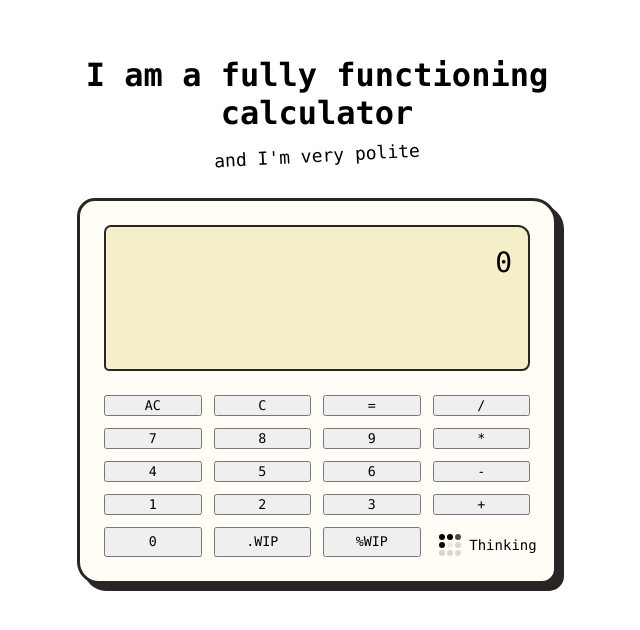
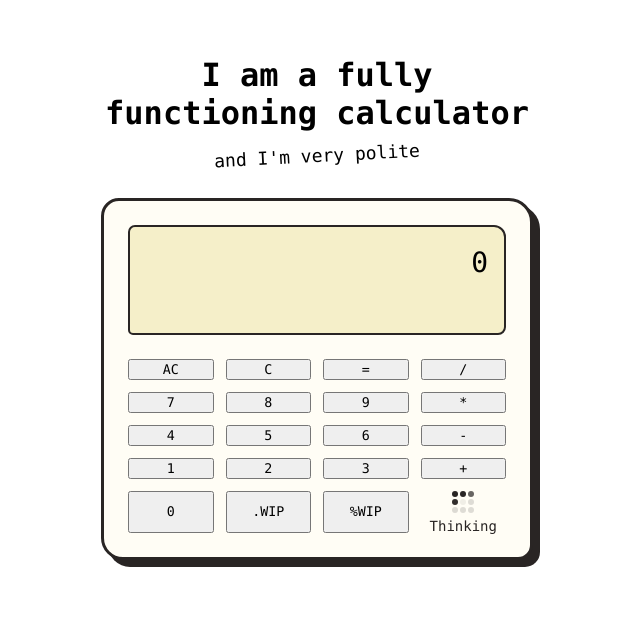
Before and after one commit to zaxiao/fully-functioning-calculator, a React (Vite) app in the folder client/: page / in a window 1280 px wide. Shown: the top 630 px of the page, without its empty margins (323-963 px from the left). Built offline with nearby package versions, Linux system fonts and the light colour scheme.

Commit message:
Fixing thinking button

```diff
--- a/client/src/App.css
+++ b/client/src/App.css
@@ -50,9 +50,32 @@
 }
 
 .keypad .thinking-button {
+  appearance: none;
   background: transparent;
+  color: #292524;
   border: none;
   box-shadow: none;
+  padding: 0;
+  min-width: 0;
+
+  display: flex;
+  align-items: center;
+  justify-content: center;
+}
+
+.thinking-button .lattice-loader {
+  flex-direction: column;
+  gap: 6px;
+  max-width: 100%;
+}
+
+.thinking-button .lattice-loader__label {
+  max-width: 100%;
+}
+
+.thinking-button .lattice-loader__text {
+  white-space: normal;
+  overflow-wrap: anywhere;
 }
 
 .keypad .thinking-button:hover,
--- a/client/src/index.css
+++ b/client/src/index.css
@@ -1,3 +1,7 @@
+* {
+  box-sizing: border-box;
+}
+
 :root {
   font-family: 'JetBrainsMono Nerd Font', 'JetBrains Mono', 'SFMono-Regular',
     Consolas, 'Liberation Mono', monospace;
```
